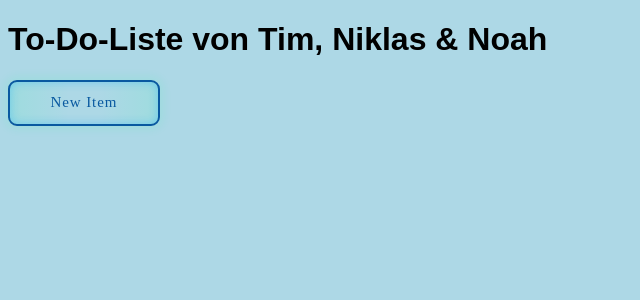
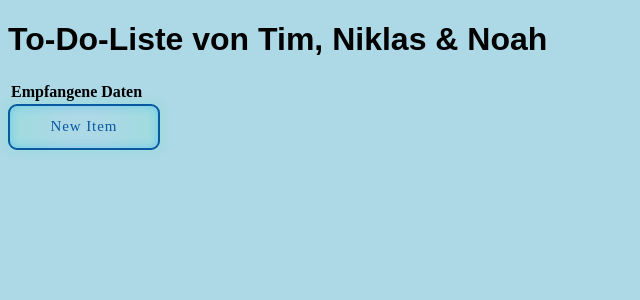
Before and after one commit to Tim10022023/ToDoListPythonProject, a Flask app: page / in a window 1280 px wide. Shown: the top 300 px of the page, without its empty margins (0-640 px from the left). Run offline with Flask 3, Linux system fonts and the light colour scheme; lists and menus that the app fills with data are empty.

Commit message:
Neues popup fenster wird geöffnet wenn der knopf gedrückt wird und daten können eingegeben werden

```diff
--- a/app.py
+++ b/app.py
@@ -1,12 +1,21 @@
-from flask import Flask
-from flask import render_template
+from flask import Flask, render_template, request
 
 app = Flask(__name__)
 
+gespeicherte_daten = []
 
 @app.route('/')
 def startseite():
-    return render_template("index.html")
+    return render_template('index.html', daten=gespeicherte_daten)
 
-if __name__ == "__main__":
+@app.route('/popup', methods=['GET', 'POST'])
+def popup():
+    if request.method == 'POST':
+        eingabe_daten = request.form['daten']
+        gespeicherte_daten.append(eingabe_daten)
+        return render_template('popup.html', eingabe_daten=eingabe_daten)
+    return render_template('popup.html')
+
+print(gespeicherte_daten)
+if __name__ == '__main__':
     app.run(debug=True)
--- a/static/button_NewItem.css
+++ b/static/button_NewItem.css
@@ -23,9 +23,9 @@
   }
 
   #NewItem:hover {
-    color: #82ffc9;
+    color: #ea00ff;
     box-shadow: inset 0 0 10px #1bb2fd66,
-      0 0 9px 3px rgba(27, 253, 156, 0.2);
+      0 0 9px 3px #1bb2fd66;
   }
 
   #NewItem:before {
--- a/templates/index.html
+++ b/templates/index.html
@@ -1,14 +1,50 @@
 <!DOCTYPE html>
 <html lang="de">
-<head>
-    <meta charset="UTF-8">
-    <meta name="viewport" content="width=device-width, initial-scale=1.0">
+  <head>
+    <meta charset="UTF-8" />
+    <meta name="viewport" content="width=device-width, initial-scale=1.0" />
     <title>To-Do Liste</title>
-    <link rel="stylesheet" href="../static/test.css">
-    <link rel="stylesheet" href="../static/button_NewItem.css">
-</head>
-<body>
+    <link rel="stylesheet" href="../static/test.css" />
+    <link rel="stylesheet" href="../static/button_NewItem.css" />
+  </head>
+  <body>
     <h1>To-Do-Liste von Tim, Niklas & Noah</h1>
-    <Button id="NewItem">New Item </Button>
-</body>
+
+    <!-- Tabelle zur Anzeige der Daten -->
+    <table id="daten-tabelle">
+      <thead>
+        <tr>
+          <th>Empfangene Daten</th>
+        </tr>
+      </thead>
+      <tbody>
+        <!-- Hier werden die empfangenen Daten dynamisch eingefügt -->
+      </tbody>
+    </table>
+
+    <button id="NewItem" onclick="oeffnePopup()">New Item</button>
+
+    <script>
+      window.addEventListener(
+        "message",
+        function (event) {
+          var empfangeneDaten = event.data;
+          console.log("Empfangene Daten: " + empfangeneDaten);
+
+          // Hier fügst du die empfangenen Daten in die Tabelle ein
+          var tbody = document.querySelector("#daten-tabelle tbody");
+          var newRow = tbody.insertRow();
+          var cell = newRow.insertCell(0); // Füge die Daten in die erste Spalte der Tabelle ein
+          cell.textContent = empfangeneDaten;
+        },
+        false
+      );
+    </script>
+
+    <script>
+      function oeffnePopup() {
+        var popup = window.open("/popup", "_blank", "width=400,height=400");
+      }
+    </script>
+  </body>
 </html>
```
Also changed, not shown: templates/popup.html (added, +25 -0 lines).
